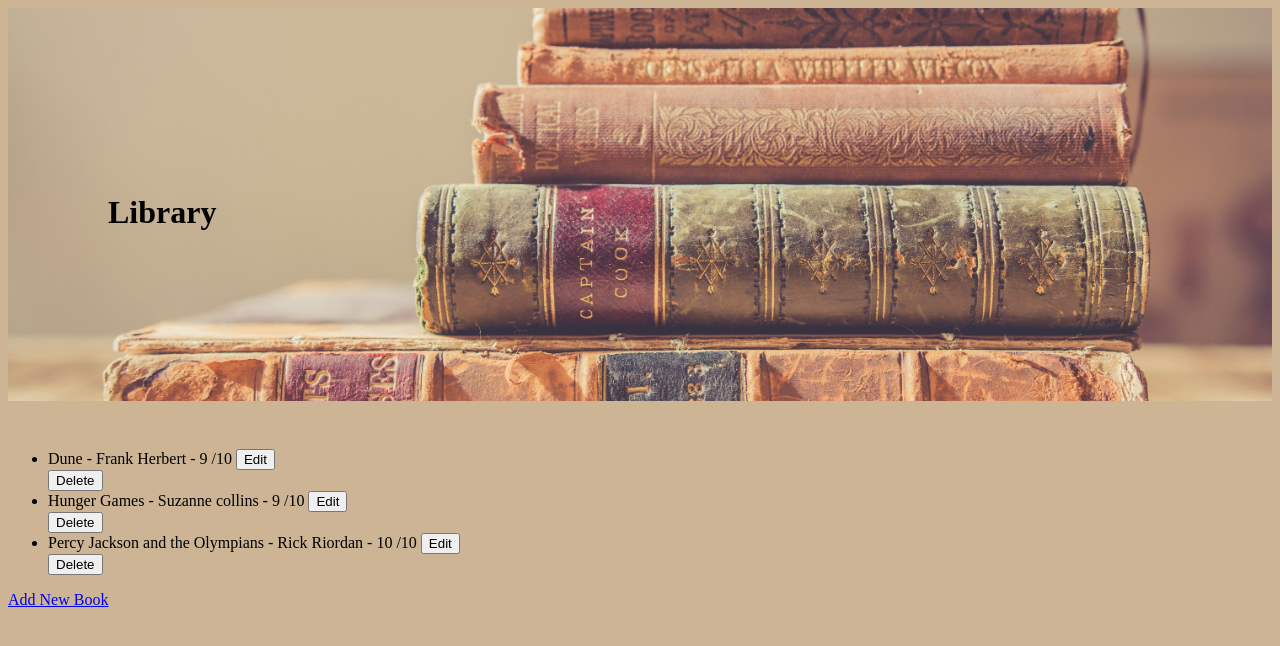
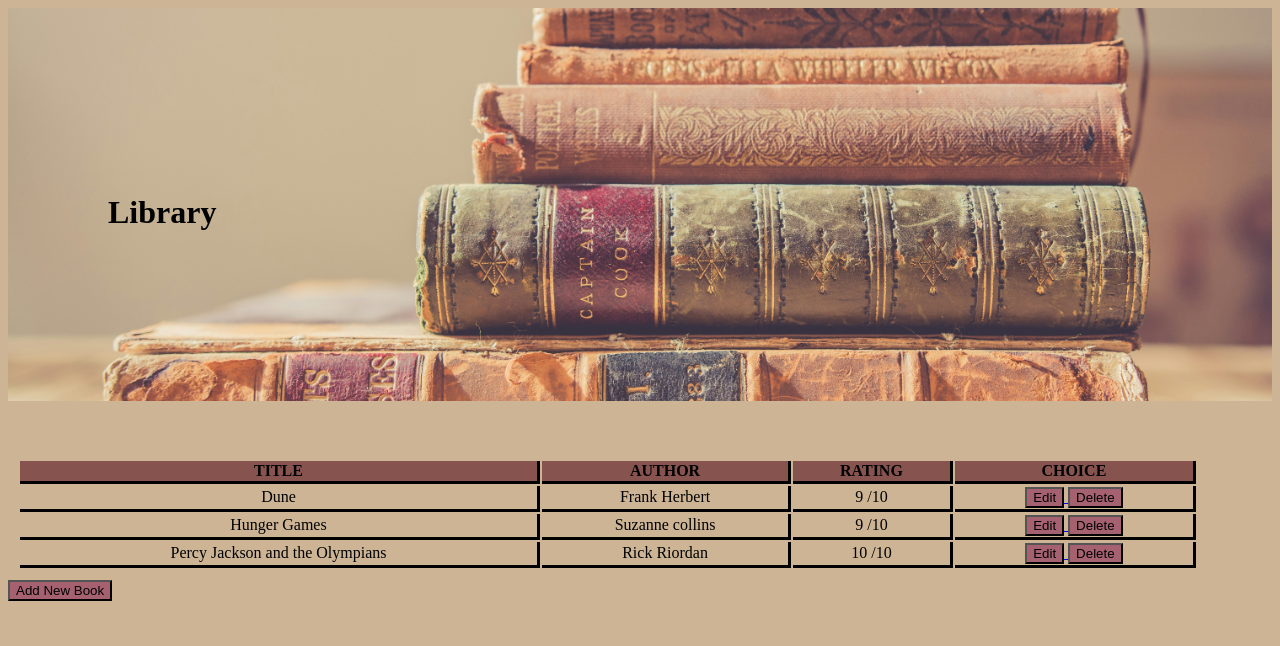
Before and after one commit to purplemo340/Library, a Flask app: page / in a window 1280 px wide; the page is wider, and only the part inside the window is pictured. Shown: the top 646 px of that part. Run offline with Flask 3, Linux system fonts and the light colour scheme.

Commit message:
Updated css file and fixed button links

```diff
--- a/static/style.css
+++ b/static/style.css
@@ -28,3 +28,23 @@ bottom:20px;
 body{
 background-color: var(--bs-beige);
 }
+button{
+    background-color: var(--bs-light-purple);
+}
+button:hover{
+    background-color: var(--bs-dust-blue);
+}
+table{
+    width: 1200px;
+    padding: 10px;
+}
+th, td{
+    text-align: center;
+    border-bottom: solid;
+    border-right: solid;
+}
+
+th{
+    text-transform: uppercase;
+    background-color: var(--bs-purple);
+}
--- a/templates/index.html
+++ b/templates/index.html
@@ -3,26 +3,44 @@
   <html>
   <body>
 
-    <ul>
+
       {% if shelf==[] %}
       <p>Library is empty{{shelf.text}}</p>
       {% else %}
-      {%for book in shelf:%}
-      <li>{{book.title}} - {{book['author']}} - {{book['rating']}} /10
-        <a href="{{url_for('edit', id=book.id)}}">
+      <table>
+        <tr>
+          <th> Title </th>
+          <th> Author</th>
+          <th> Rating </th>
+          <th> Choice </th>
+        </tr>
+        {%for book in shelf:%}
+        <tr>
+          <td>{{book.title}} </td>
+          <td> {{book['author']}} </td>
+          <td>{{book['rating']}} /10</td>
+          <td><a href="{{url_for('edit', id=book.id)}}">
           <button>Edit</button>
         </a>
-        <br>
+
         <a href="{{url_for('delete', id=book.id)}}">
           <button>Delete</button>
         </a>
-      </li>
+          </td>
+        </tr>
+            {%endfor%}
+      </table>
+{% endif %}
+
+
+
 <!--      <input type="hidden">-->
-      {%endfor%}
-      {% endif %}
-    </ul>
 
-    <a href="{{url_for('add')}}">Add New Book</a>
+
+
+    <a href="{{url_for('add')}}">
+      <button>Add New Book</button>
+    </a>
 
   </body>
 </html>
```
Also changed, not shown: instance/new_books_collection.db.
